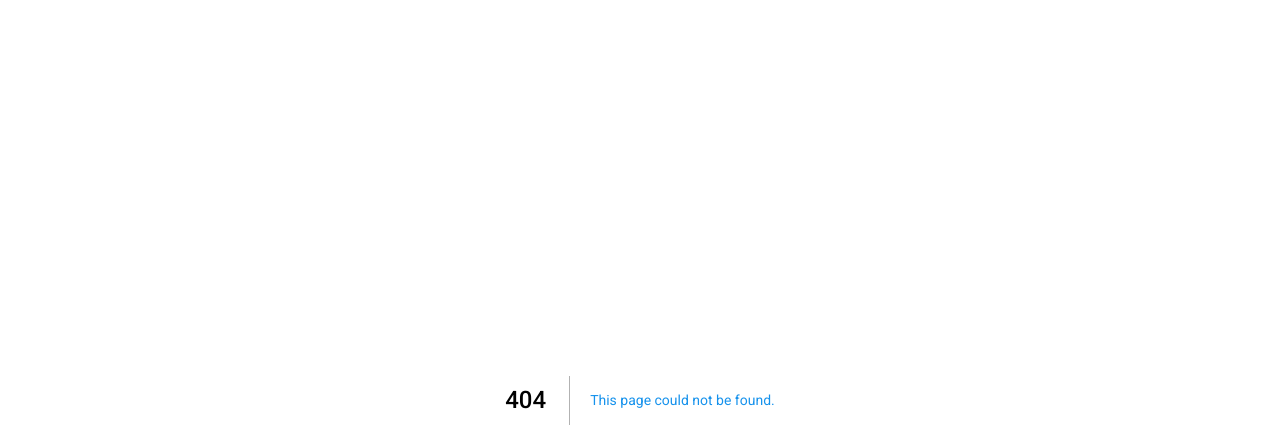
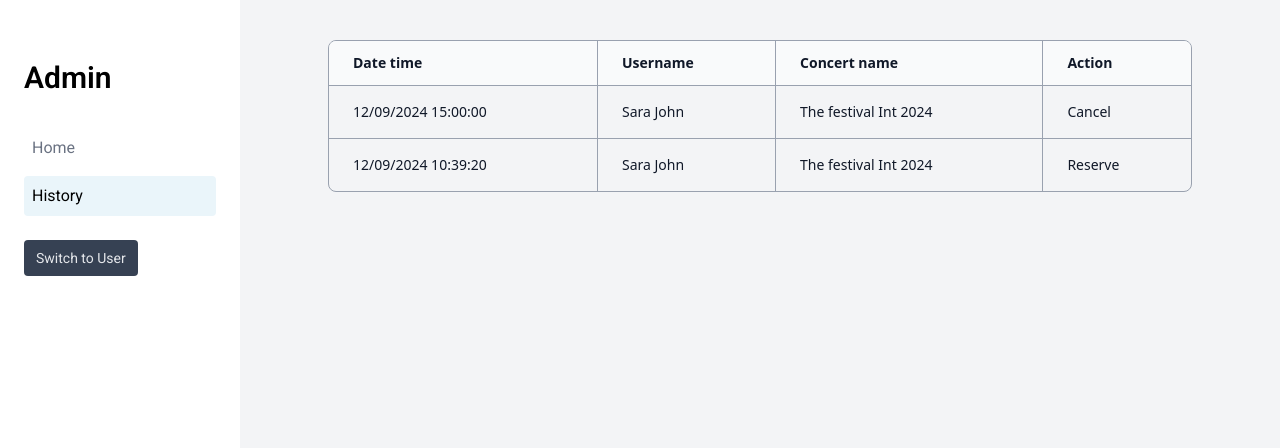
Before and after one commit to tatchunari/datawow-concert-system, a Next.js app in the folder apps/frontend/: page /dashboard/admin/history in a window 1280 px wide. Before the commit this address had no page. Shown: the top 448 px of the page. Built offline with nearby package versions, Linux system fonts and the light colour scheme.

Commit message:
feat: add ConcertTable, DeleteModal, InputBox components

```diff
--- /dev/null
+++ b/apps/frontend/src/app/components/ConcertTable.tsx
@@ -0,0 +1,64 @@
+export default function ConcertTable() {
+  const data = [
+    {
+      dateTime: "12/09/2024 15:00:00",
+      username: "Sara John",
+      concertName: "The festival Int 2024",
+      action: "Cancel",
+    },
+    {
+      dateTime: "12/09/2024 10:39:20",
+      username: "Sara John",
+      concertName: "The festival Int 2024",
+      action: "Reserve",
+    },
+  ];
+
+  return (
+    <div className="w-full max-w-4xl mx-auto p-4">
+      <div className="overflow-x-auto border border-gray-400 rounded-lg">
+        <table className="w-full">
+          <thead>
+            <tr className="bg-gray-50 border-b border-gray-400">
+              <th className="px-6 py-3 text-left text-sm font-semibold text-gray-900 border-r border-gray-400">
+                Date time
+              </th>
+              <th className="px-6 py-3 text-left text-sm font-semibold text-gray-900 border-r border-gray-400">
+                Username
+              </th>
+              <th className="px-6 py-3 text-left text-sm font-semibold text-gray-900 border-r border-gray-400">
+                Concert name
+              </th>
+              <th className="px-6 py-3 text-left text-sm font-semibold text-gray-900">
+                Action
+              </th>
+            </tr>
+          </thead>
+          <tbody>
+            {data.map((row, index) => (
+              <tr
+                key={index}
+                className={`${
+                  index !== data.length - 1 ? "border-b border-gray-400" : ""
+                } hover:bg-gray-50 transition-colors`}
+              >
+                <td className="px-6 py-4 text-sm text-gray-900 border-r border-gray-400">
+                  {row.dateTime}
+                </td>
+                <td className="px-6 py-4 text-sm text-gray-900 border-r border-gray-400">
+                  {row.username}
+                </td>
+                <td className="px-6 py-4 text-sm text-gray-900 border-r border-gray-400">
+                  {row.concertName}
+                </td>
+                <td className="px-6 py-4 text-sm text-gray-900">
+                  {row.action}
+                </td>
+              </tr>
+            ))}
+          </tbody>
+        </table>
+      </div>
+    </div>
+  );
+}
--- /dev/null
+++ b/apps/frontend/src/app/components/DeleteModal.tsx
@@ -0,0 +1,64 @@
+"use client";
+import React from "react";
+import { X } from "lucide-react";
+import Button from "./Button";
+
+interface DeleteModalProps {
+  isOpen: boolean;
+  onClose: () => void;
+  onConfirm: () => void;
+  title?: string;
+  message?: string;
+  concertName?: string;
+}
+
+const DeleteModal: React.FC<DeleteModalProps> = ({
+  isOpen,
+  onClose,
+  onConfirm,
+  title = "Confirm Delete",
+  concertName,
+}) => {
+  if (!isOpen) return null;
+
+  return (
+    <div className="fixed inset-0 z-50 flex items-center justify-center bg-black/40 backdrop-blur-sm">
+      <div className="bg-white rounded-lg shadow-lg w-[90%] max-w-md p-6">
+        {/* Header */}
+        <div className="flex justify-between items-center mb-4">
+          <h2 className="text-lg font-semibold text-gray-800">{title}</h2>
+          <button
+            onClick={onClose}
+            className="text-gray-400 hover:text-gray-600"
+          >
+            <X className="w-5 h-5" />
+          </button>
+        </div>
+
+        {/* Message */}
+        <p className="text-gray-600 mb-6">
+          Are you sure you want to delete?{" "}
+          <span className="font-bold">&quot;{concertName}&quot;</span>.
+        </p>
+
+        {/* Buttons */}
+        <div className="flex justify-end gap-3">
+          <Button
+            label="Cancel"
+            textColor="text-black"
+            color="bg-white"
+            onClick={onClose}
+          />
+          <Button
+            label="Delete"
+            textColor="text-white"
+            color="bg-card-red"
+            onClick={onConfirm}
+          />
+        </div>
+      </div>
+    </div>
+  );
+};
+
+export default DeleteModal;
--- /dev/null
+++ b/apps/frontend/src/app/components/InputBox.tsx
@@ -0,0 +1,60 @@
+"use client";
+import React from "react";
+
+interface InputBoxProps {
+  label?: string;
+  placeholder?: string;
+  value?: string;
+  onChange?: (
+    e: React.ChangeEvent<HTMLInputElement | HTMLTextAreaElement>
+  ) => void;
+  type?: string;
+  className?: string;
+  required?: boolean;
+  multiline?: boolean;
+  rows?: number;
+}
+
+const InputBox: React.FC<InputBoxProps> = ({
+  label,
+  placeholder = "",
+  value,
+  onChange,
+  type = "text",
+  className = "",
+  required = false,
+  multiline = false,
+  rows = 4,
+}) => {
+  return (
+    <div className="flex flex-col gap-2 w-full">
+      {label && (
+        <label className="text-sm font-medium text-gray-700">
+          {label} {required && <span className="text-red-500">*</span>}
+        </label>
+      )}
+
+      {multiline ? (
+        <textarea
+          placeholder={placeholder}
+          value={value}
+          onChange={onChange}
+          required={required}
+          rows={rows}
+          className={`w-full border border-gray-400 rounded-md px-4 py-2 text-base resize-none outline-none focus:ring-2 focus:ring-[#1692EC] focus:border-[#1692EC] ${className}`}
+        />
+      ) : (
+        <input
+          type={type}
+          placeholder={placeholder}
+          value={value}
+          onChange={onChange}
+          required={required}
+          className={`w-full border border-gray-400 rounded-md px-4 py-2 text-base outline-none focus:ring-2 focus:ring-[#1692EC] focus:border-[#1692EC] ${className}`}
+        />
+      )}
+    </div>
+  );
+};
+
+export default InputBox;
--- a/apps/frontend/src/app/components/Sidebar.tsx
+++ b/apps/frontend/src/app/components/Sidebar.tsx
@@ -24,7 +24,7 @@ export default function Sidebar() {
   };
 
   return (
-    <aside className="w-64 bg-white px-6 py-15 flex flex-col justify-between">
+    <aside className="w-[240px] bg-white px-6 py-15 flex flex-col justify-between">
       <div>
         <h1 className="mb-6">{mode === "admin" ? "Admin" : "User"}</h1>
 
--- a/apps/frontend/src/app/components/admin-section/CreateSection.tsx
+++ b/apps/frontend/src/app/components/admin-section/CreateSection.tsx
@@ -1,7 +1,69 @@
-import React from "react";
+import { Save } from "lucide-react";
+import Button from "../Button";
+import InputBox from "../InputBox";
+
+import { useState } from "react";
 
 const CreateSection = () => {
-  return <div>CreateSection</div>;
+  const [concertName, setConcertName] = useState("");
+  const [totalSeats, setTotalSealts] = useState("");
+  const [description, setDescription] = useState("");
+
+  return (
+    <div className="bg-white p-5 border border-gray-300 rounded-md shadow-sm hover:shadow-md transition">
+      {/* Title */}
+      <div className="border-b border-gray-300 py-3">
+        <h2 className="font-roboto font-semibold text-3xl text-[#1692EC]">
+          Create
+        </h2>
+      </div>
+
+      {/* Input Fields */}
+      <div className="flex flex-col gap-y-5">
+        <div className="flex flex-row mt-4 gap-3">
+          {/* Concert Name Input */}
+          <InputBox
+            label="Concert Name"
+            placeholder="Please input concert name"
+            value={concertName}
+            onChange={(e) => setConcertName(e.target.value)}
+            required
+          />
+          <InputBox
+            label="Total of seat"
+            placeholder="Please input description"
+            value={description}
+            onChange={(e) => setTotalSealts(e.target.value)}
+            required
+          />
+        </div>
+
+        {/* Description */}
+        <div>
+          <InputBox
+            label="Description"
+            placeholder="Please fill in number of seats"
+            value={totalSeats}
+            onChange={(e) => setDescription(e.target.value)}
+            required
+            multiline
+          />
+        </div>
+      </div>
+
+      {/* Submit Button */}
+      <div className="mt-5 flex justify-end">
+        <Button
+          label="Save"
+          textColor="text-white"
+          color="bg-[#1692EC]"
+          onClick={() => {}}
+          icon={Save}
+          iconPosition="left"
+        />
+      </div>
+    </div>
+  );
 };
 
 export default CreateSection;
--- a/apps/frontend/src/app/components/admin-section/OverviewSection.tsx
+++ b/apps/frontend/src/app/components/admin-section/OverviewSection.tsx
@@ -1,7 +1,14 @@
+import { useState } from "react";
 import ConcertCard from "../ConcertCard";
+import DeleteModal from "../DeleteModal";
 import { Trash2 } from "lucide-react";
 
 const OverviewSection = () => {
+  const [showModal, setShowModal] = useState(false);
+
+  const handleDelete = () => {
+    setShowModal(true);
+  };
   return (
     <div>
       <ConcertCard
@@ -11,7 +18,16 @@ const OverviewSection = () => {
         buttonLabel="Delete"
         buttonColor="bg-card-red"
         buttonIcon={Trash2}
-        onButtonClick={() => alert('Deleted "Summer Beats Festival"!')}
+        onButtonClick={handleDelete}
+      />
+
+      {/* Delete Modal */}
+      <DeleteModal
+        isOpen={showModal}
+        onClose={() => setShowModal(false)}
+        onConfirm={handleDelete}
+        title="Delete Concert"
+        concertName="Concert Name 1"
       />
     </div>
   );
--- a/apps/frontend/src/app/components/admin-section/StatSection.tsx
+++ b/apps/frontend/src/app/components/admin-section/StatSection.tsx
@@ -8,7 +8,7 @@ import { CircleX } from "lucide-react";
 const StatSection = () => {
   return (
     <div>
-      <div className="flex flex-row gap-x-5">
+      <div className="flex flex-col md:flex-row gap-5">
         <StatCard
           icon={<UserRound className="w-10 h-10" />}
           label="Total of seats"
--- /dev/null
+++ b/apps/frontend/src/app/dashboard/admin/history/page.tsx
@@ -0,0 +1,11 @@
+import ConcertTable from "@/app/components/ConcertTable";
+
+const HistoryPage = () => {
+  return (
+    <div>
+      <ConcertTable />
+    </div>
+  );
+};
+
+export default HistoryPage;
```
